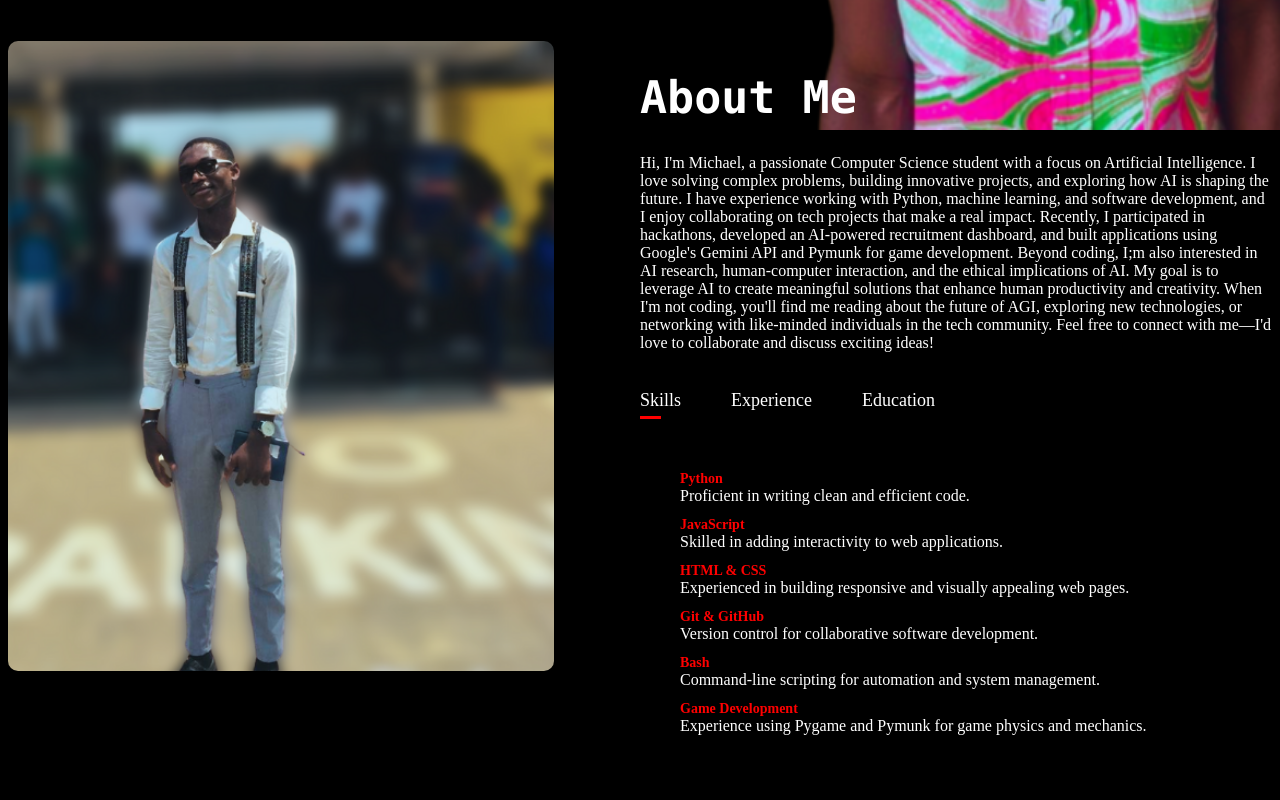
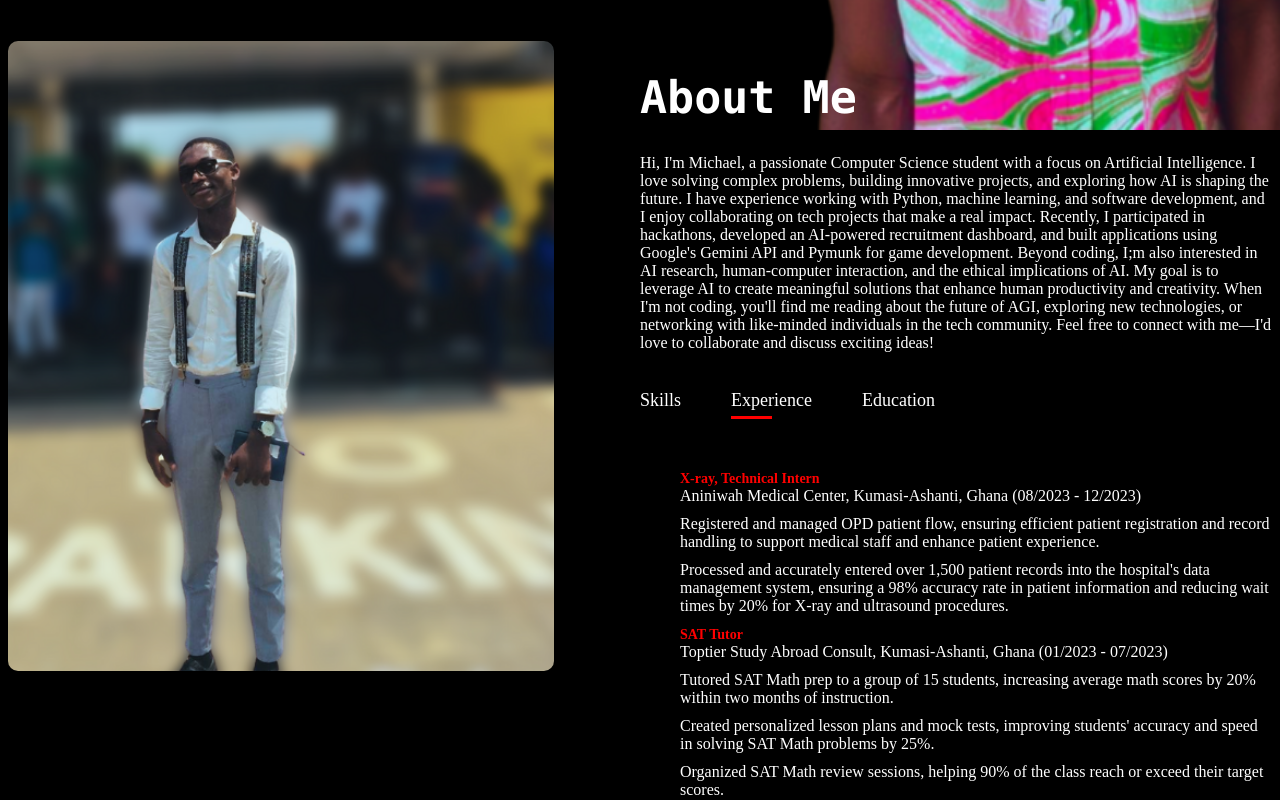
Before and after one commit to Mike-here/Portfolio, a plain HTML site: page index.html in a window 1280 px wide. Both pictures are taken after a click on the element "Experience". Shown: the part 723-1523 px from the top of the page. Drawn offline with Linux system fonts and the light colour scheme.

Commit message:
Completed the about me section

```diff
--- a/index.html
+++ b/index.html
@@ -45,11 +45,11 @@ When I'm not coding, you'll find me reading about the future of AGI, exploring n
 Feel free to connect with me—I'd love to collaborate and discuss exciting ideas!
                         </p>
                         <div class="tab-titles">
-                            <p class="tab-links active-link">Skills</p>
-                            <p class="tab-links">Experience</p>
-                            <p class="tab-links">Education</p>
+                            <p class="tab-links active-link" onclick="opentab('skills')">Skills</p>
+                            <p class="tab-links" onclick="opentab('experience')">Experience</p>
+                            <p class="tab-links" onclick="opentab('education')">Education</p>
                         </div>
-                        <div class="tab-contents">
+                        <div class="tab-contents active-tab" id="skills">
                             <ul>
                                 <li><span>Python</span><br>Proficient in writing clean and efficient code.</li>
                                 <li><span>JavaScript</span><br>Skilled in adding interactivity to web applications.</li>
@@ -60,10 +60,46 @@ Feel free to connect with me—I'd love to collaborate and discuss exciting idea
 
                             </ul>
                         </div>
+                        <div class="tab-contents" id="experience">
+                            <ul>
+                                <li><span>X-ray, Technical Intern</span><br>Aniniwah Medical Center, Kumasi-Ashanti, Ghana (08/2023 - 12/2023)</li>
+                                <li>Registered and managed OPD patient flow, ensuring efficient patient registration and record handling to support medical staff and enhance patient experience.</li>
+                                <li>Processed and accurately entered over 1,500 patient records into the hospital's data management system, ensuring a 98% accuracy rate in patient information and reducing wait times by 20% for X-ray and ultrasound procedures.</li>
+
+                                <li><span>SAT Tutor</span><br>Toptier Study Abroad Consult, Kumasi-Ashanti, Ghana (01/2023 - 07/2023)</li>
+                                <li>Tutored SAT Math prep to a group of 15 students, increasing average math scores by 20% within two months of instruction.</li>
+                                <li>Created personalized lesson plans and mock tests, improving students' accuracy and speed in solving SAT Math problems by 25%.</li>
+                                <li>Organized SAT Math review sessions, helping 90% of the class reach or exceed their target scores.</li>
+
+                            </ul>
+                        </div>
+                        <div class="tab-contents" id="education">
+                            <ul>
+                                <li><span>Bachelor of Science - Computer Science</span><br>Grambling State University, Grambling, LA, USA (08/2024 - 05/2028)</li>
+                                <li><span>SAT Score:</span><br>1500</li>
+                                <li><span>GPA:</span><br>3.9/4.0</li>
+                                <li><span>Relevant Courses</span><br>Object-Oriented Programming, Data Structures and Algorithms, Software Construction, Programming for Web, AI Augmented and Professional Development, Introduction to Prompt Engineering, Multivariable Calculus, Linear Algebra, Differential Equations</li>
+
+                            </ul>
+                        </div>
 
                     </div>
                 </div>
             </div>
         </div>
+        <script>
+            var tablinks = document.getElementsByClassName('tab-links');
+            var tabcontents = document.getElementsByClassName('tab-contents');
+            function opentab(tab){
+                for(var i=0; i<tablinks.length; i++){
+                    tablinks[i].classList.remove('active-link');
+                }
+                for(var i=0; i<tabcontents.length; i++){
+                    tabcontents[i].classList.remove('active-tab');
+                }
+                document.getElementById(tab).classList.add('active-tab');
+                event.currentTarget.classList.add('active-link');
+            }
+        </script>
     </body>
 </html>
--- a/style.css
+++ b/style.css
@@ -161,3 +161,9 @@ nav ul li a:hover{
     color: #ff0000;
     font-size: 14px;
 }
+.tab-contents{
+    display: none;
+}
+.tab-contents.active-tab{
+    display: block;
+}
```
